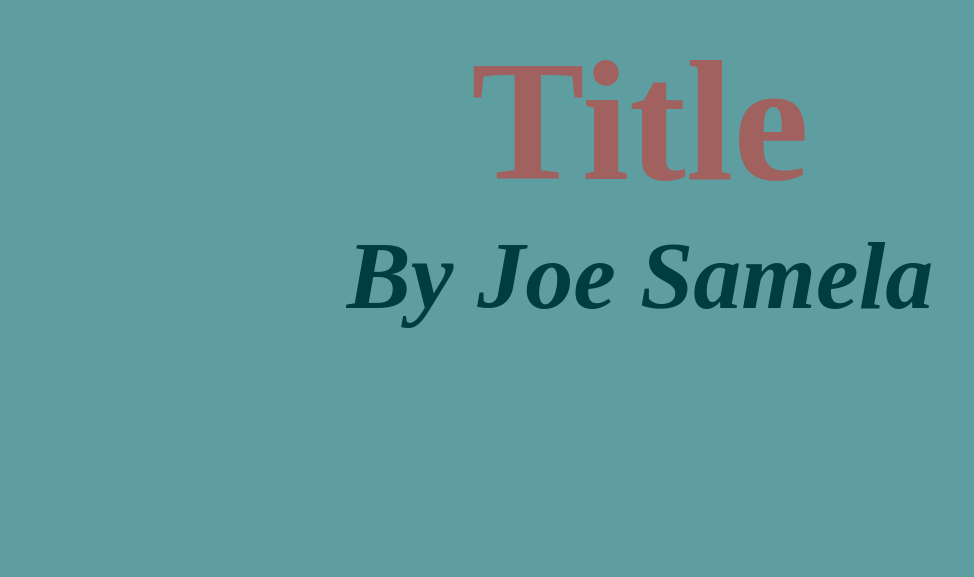
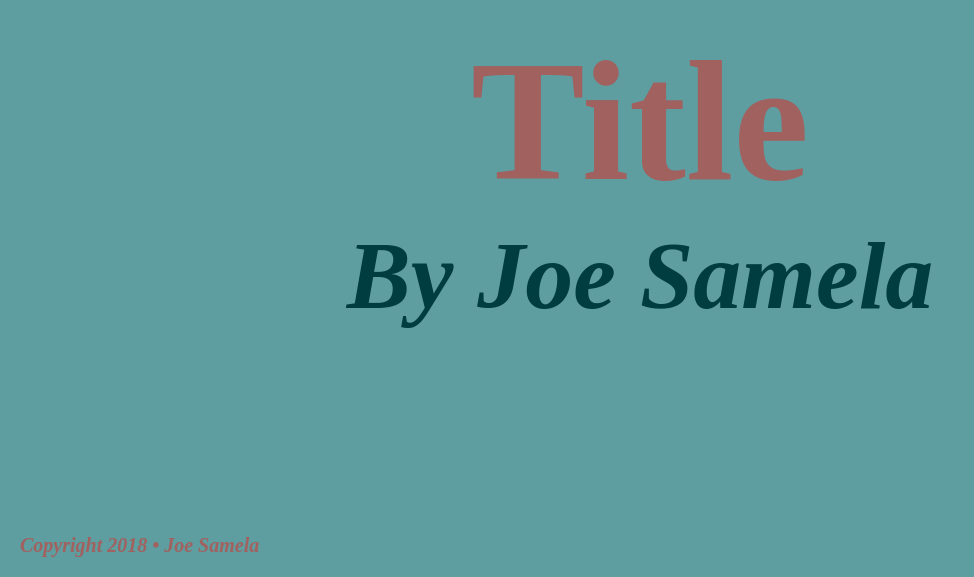
Before and after one commit to JosephSamela/pizaz, a plain HTML site: page example/index.html in a window 1280 px wide. Shown: the part 223-800 px from the top of the page, without its empty margins (0-974 px from the left). Drawn offline with Linux system fonts and the light colour scheme.

Commit message:
add sticky footer

```diff
--- a/example/index.html
+++ b/example/index.html
@@ -48,4 +48,6 @@ if __name__=="__main__":
         </div>
     </div>
 
+    <footer>Copyright 2018 • Joe Samela</footer>
+
 </body>
--- a/example/main.css
+++ b/example/main.css
@@ -54,3 +54,15 @@ img {
     margin: auto;
     top: 50%;
 }
+
+footer {
+    position: fixed;
+    margin: 1em;
+    left: 0;
+    bottom: 0;
+    color: white;
+    mix-blend-mode: difference;
+    font-size: 20px;
+    font-weight: bold;
+    font-style: italic;
+}
```
